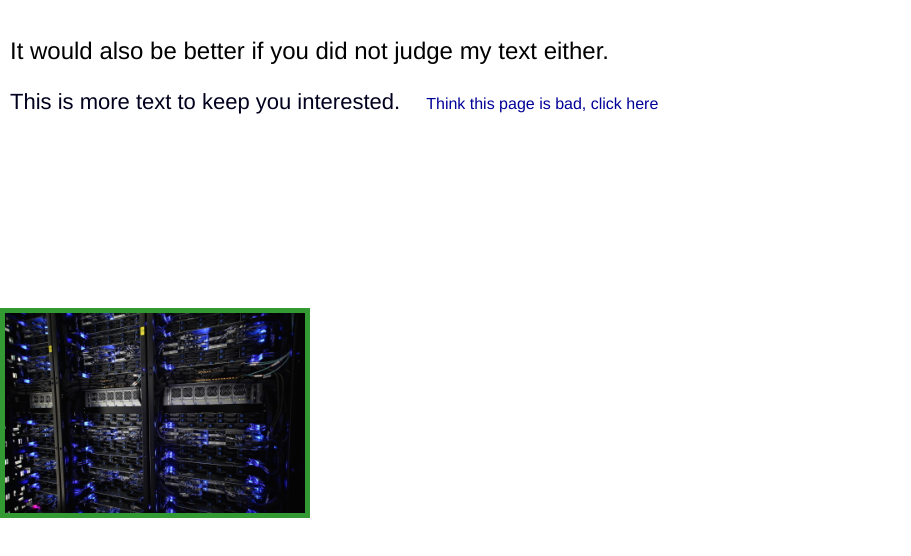
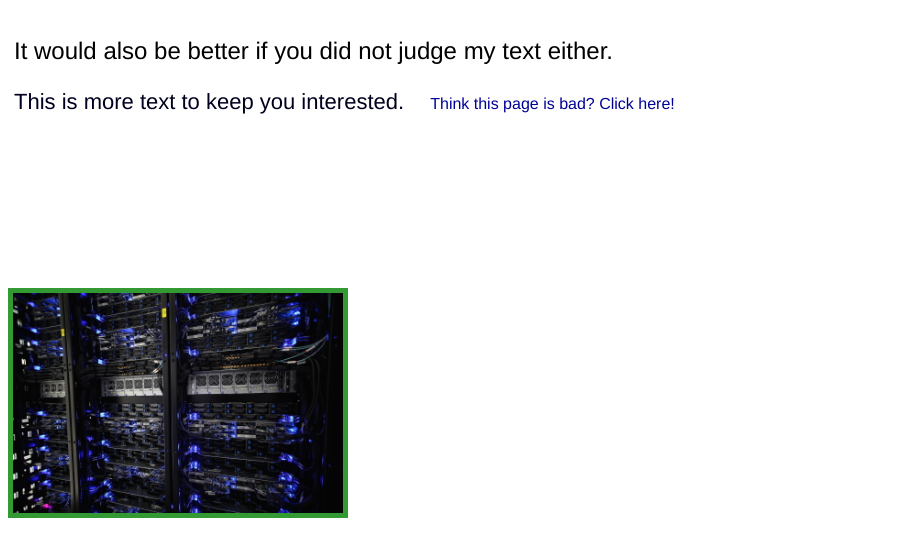
Before and after one commit to James578/Test1, a plain HTML site: page index.html in a window 1280 px wide. Shown: the part 82-638 px from the top of the page, without its empty margins (0-911 px from the left). Drawn offline with Linux system fonts and the light colour scheme.

Commit message:
Minor change

```diff
--- a/css.css
+++ b/css.css
@@ -7,11 +7,11 @@ p2 {
   font-size: 22px;
   font-style: normal;
   padding-top: 100px;
-  padding-left: 2px
+  padding-left: 6px
 }
 p{
   font-size: 24px;
-  padding-left: 2px;
+  padding-left: 6px;
   padding-top: 10px;
 }
 h1 {
@@ -22,8 +22,8 @@ h1 {
 img {
   position: fixed;
   bottom: 200px;
-  left: 0;
-  width: 300px;
+  left: 8px;
+  width: 330px;
   border: 5px solid rgb(51, 153, 51);
 
 }
--- a/index.html
+++ b/index.html
@@ -11,7 +11,7 @@
   <p>It would also be better if you did not judge my text either.</p>
   <p2>This is more text to keep you interested.</p2>
   <IMG SRC="s.jpg" ALT="server" >
-  <a href="http://www.theworldsworstwebsiteever.com/">Think this page is bad, click here</a>
+  <a href="http://www.theworldsworstwebsiteever.com/">Think this page is bad? Click here!</a>
 
 </body>
 </html>
```
